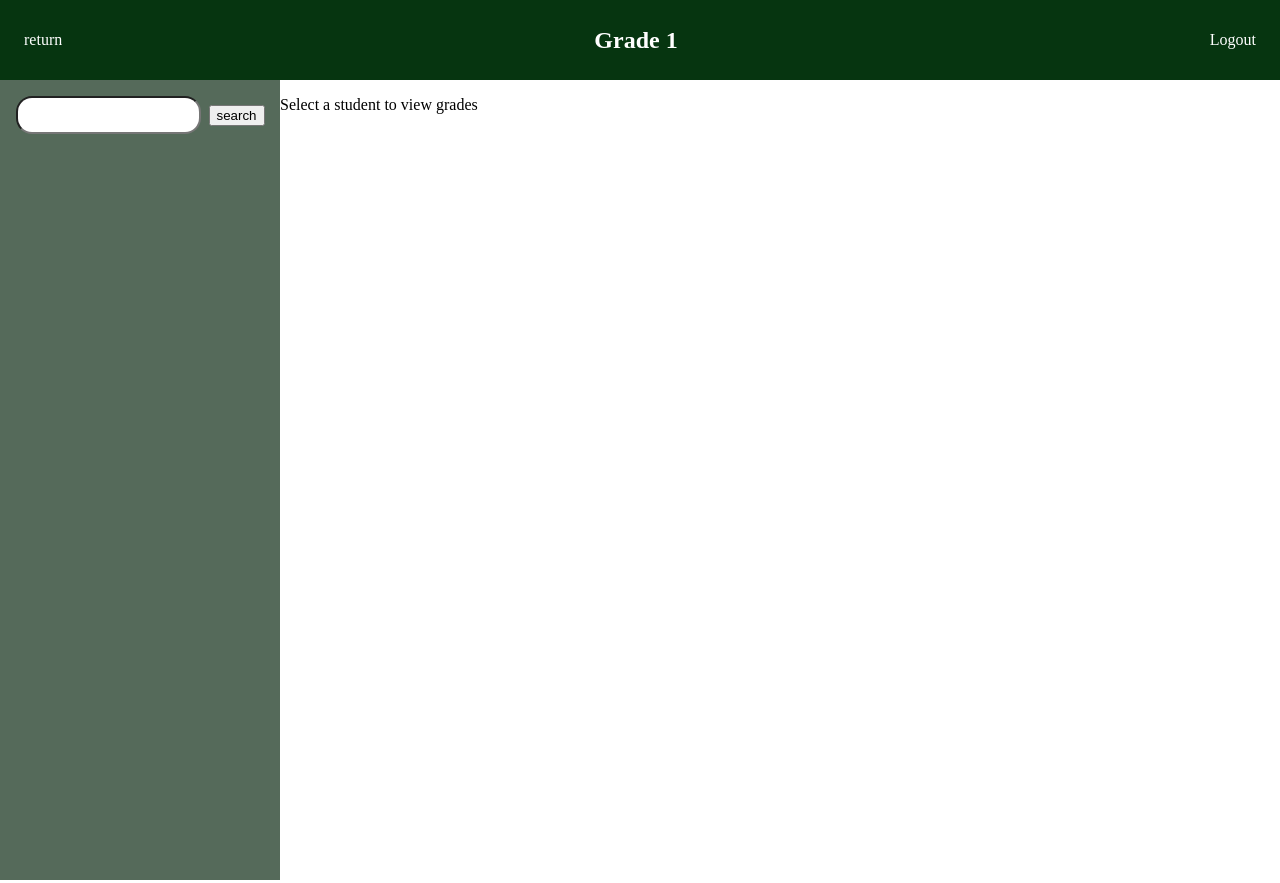
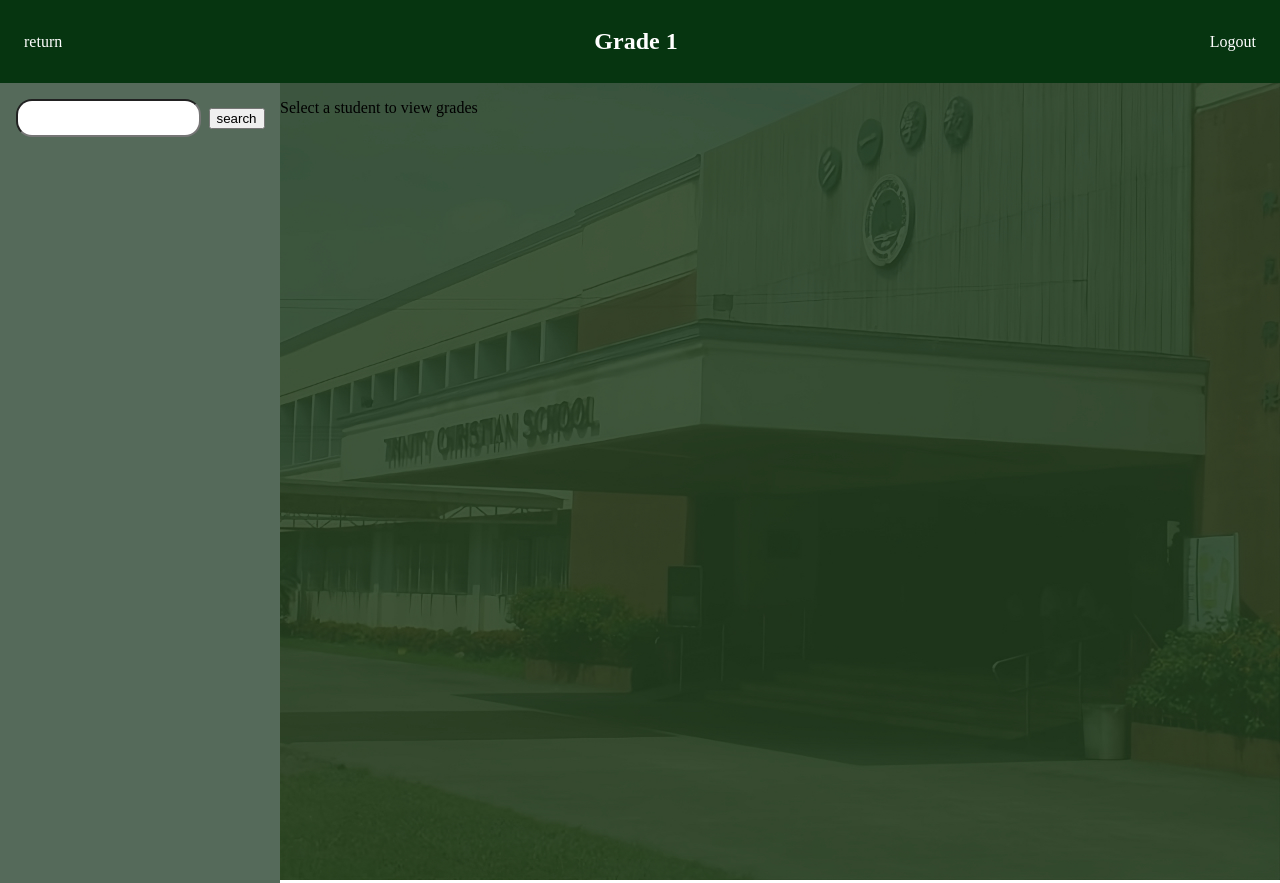
Before and after one commit to w1iii/SchoolGrades, a React (Vite) app: page /#/students/1 in a window 1280 px wide. Built offline with nearby package versions, Linux system fonts and the light colour scheme.

Commit message:
added background on the dashboard

```diff
--- a/src/components/Navbar.css
+++ b/src/components/Navbar.css
@@ -8,8 +8,12 @@
   color:white;
   justify-content:space-between;
   align-items:center;
-  height:5rem;
+  height:5.2rem;
 
+}
+
+.navbar-container img{
+  margin-left:0.5rem;
 }
 
 .return{
--- a/src/components/Navbar.tsx
+++ b/src/components/Navbar.tsx
@@ -12,7 +12,7 @@ export default function Navbar(props:any){
   return(
   <>
       <div className="navbar-container">
-        {props.isStudents ? <h1>LogoTCS</h1> : <p className="return" onClick={handleReturn}> return </p>}
+        {props.isStudents ? <img id="logo" src="logo.png" alt="TCS logo" width="75px"/>: <p className="return" onClick={handleReturn}> return </p>}
         {title !== null ? <h2> Grade {title} </h2> : <h2></h2>}
         <p> Logout </p>
       </div>
--- a/src/pages/Login.css
+++ b/src/pages/Login.css
@@ -1,3 +1,11 @@
+body{
+  background-image: url('/bg.jpg');
+  background-repeat: no-repeat;
+  background-size:cover;
+  background-position: center;
+  height:100vh;
+
+}
 .login-modal-container{
   display:flex;
   justify-content:center;
```
Also changed, not shown: public/logo.png (added), 1 other file (tests, documents, lock files or other folders).
